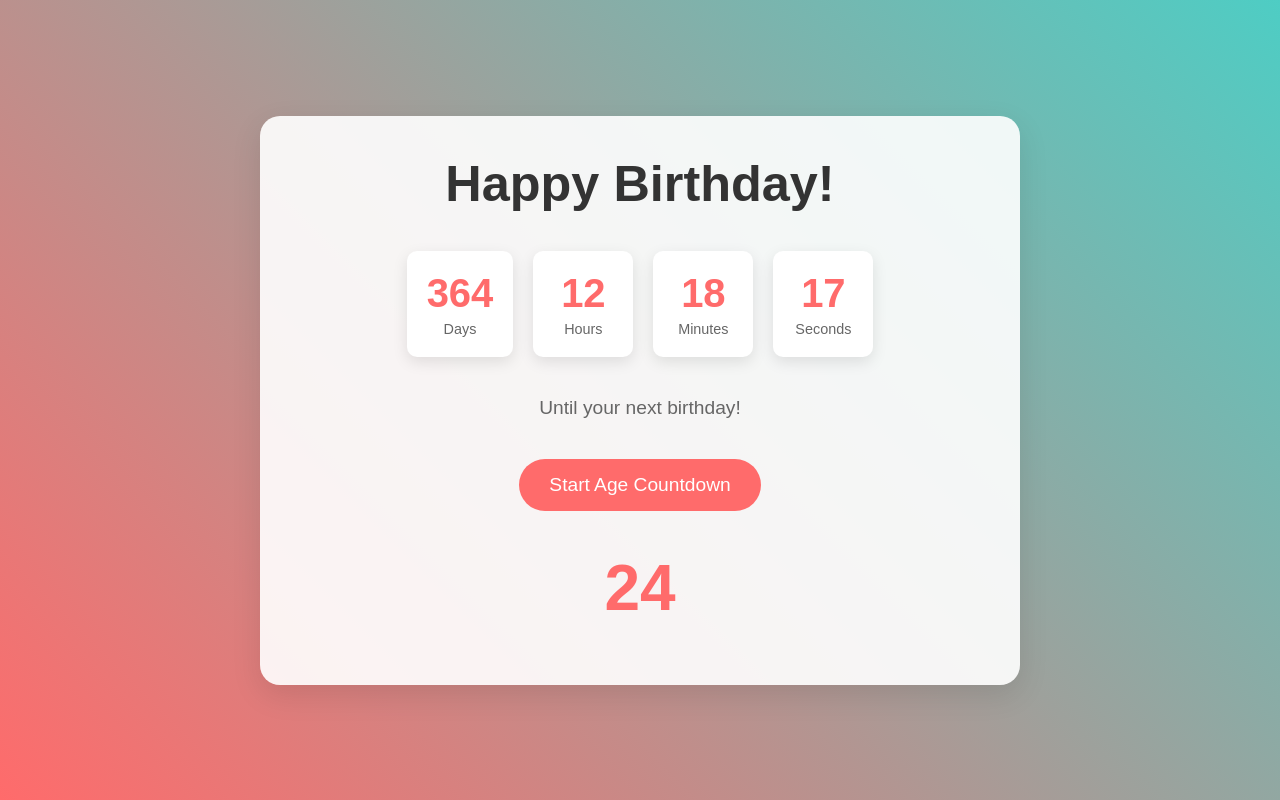
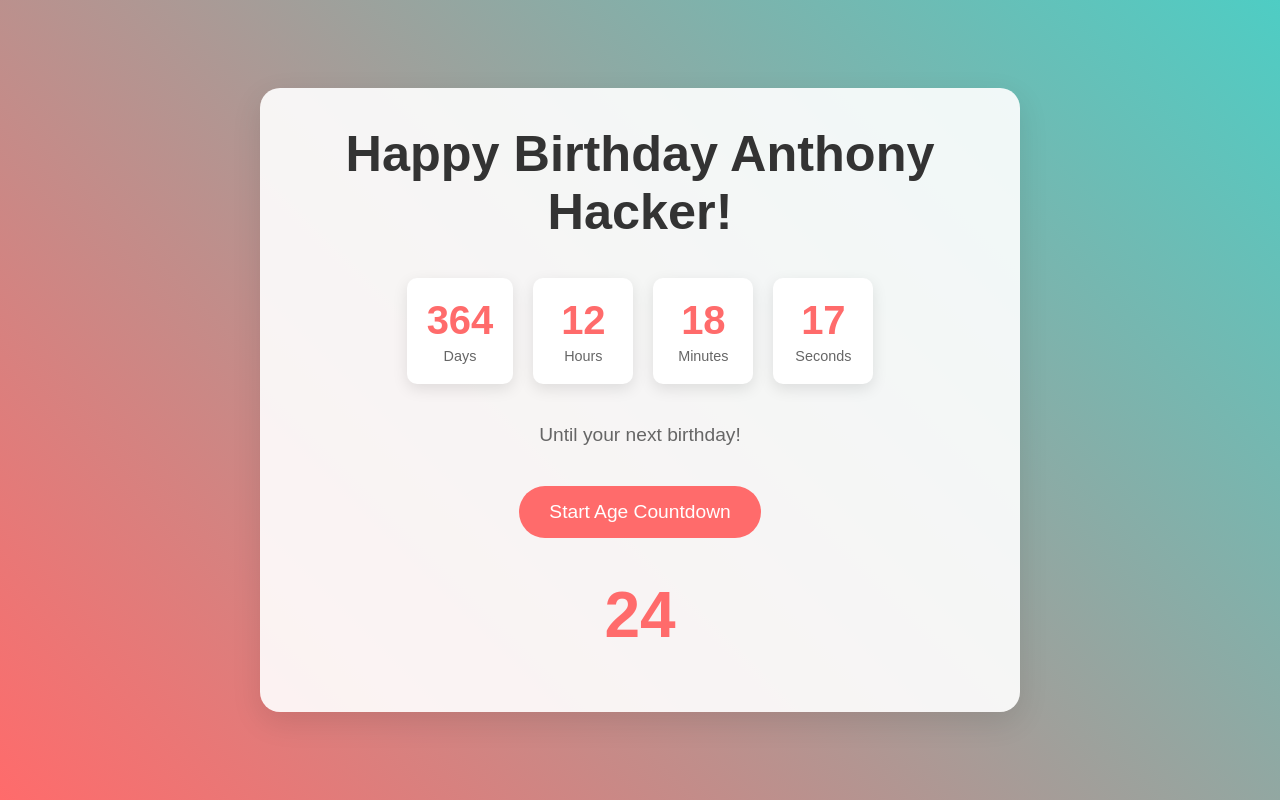
Before and after one commit to tonycode101/my-birthday, a plain HTML site: page index.html in a window 1280 px wide. Drawn offline with Linux system fonts and the light colour scheme.

Commit message:
adding my name

```diff
--- a/index.html
+++ b/index.html
@@ -9,7 +9,7 @@
 <body>
     <div class="container">
         <div class="birthday-card">
-            <h1 class="title">Happy Birthday!</h1>
+            <h1 class="title">Happy Birthday Anthony Hacker!</h1>
             <div class="countdown-container">
                 <div class="countdown-item">
                     <span id="days">00</span>
```
